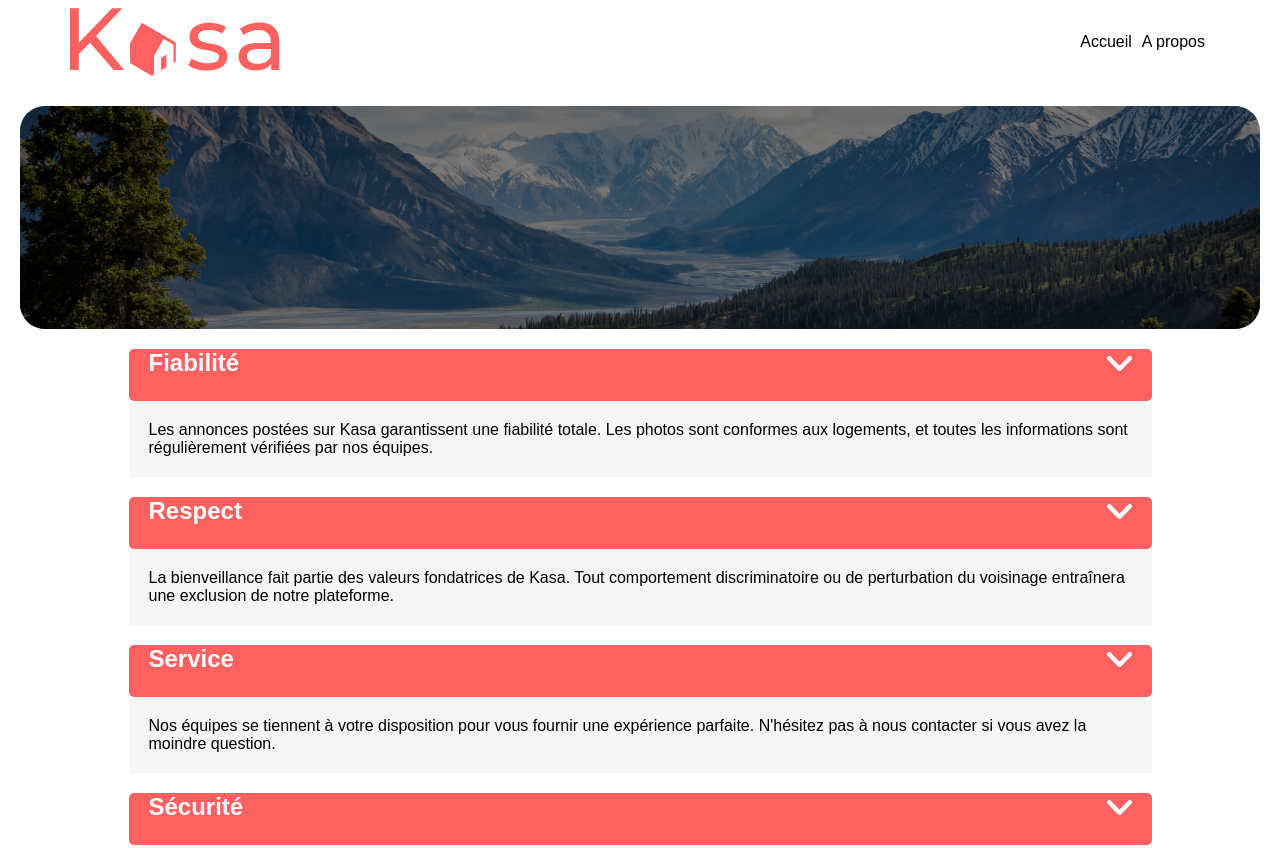
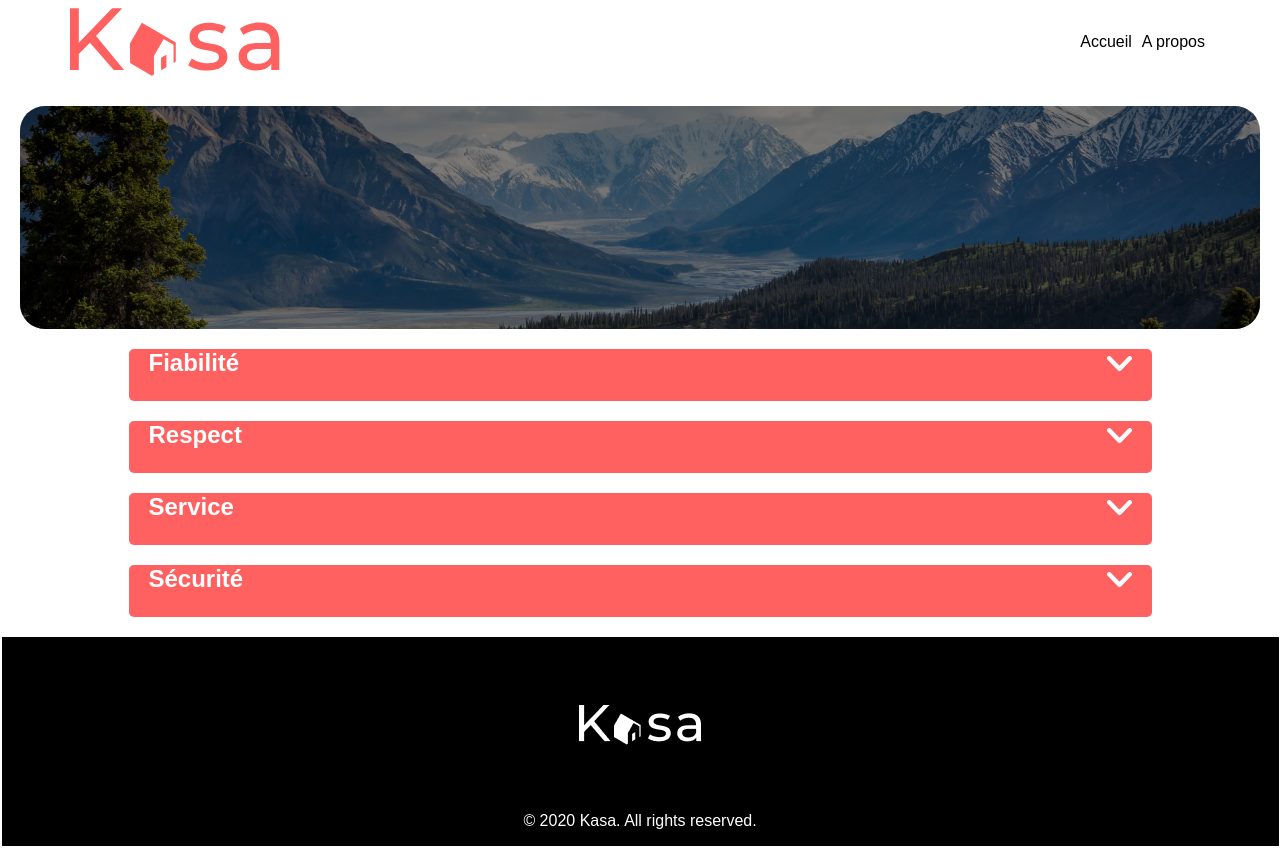
Before and after one commit to etienne-b01/Projet06_Kasa, a React (Create React App) app in the folder kasa/: page /about in a window 1280 px wide. Shown: the top 848 px of the page. Built offline with nearby package versions, Linux system fonts and the light colour scheme.

Commit message:
fixed issue in ternary

```diff
--- a/kasa/src/components/Collapse/index.js
+++ b/kasa/src/components/Collapse/index.js
@@ -23,7 +23,7 @@ const Collapse = ({ heading, content }) => {
         </div>
         <div
           className={
-            'collapse__content--container' + (isExpanded ? '' : ' expanded')
+            'collapse__content--container' + (isExpanded ? ' expanded' : '')
           }
           ref={containerRef}
         >
```
